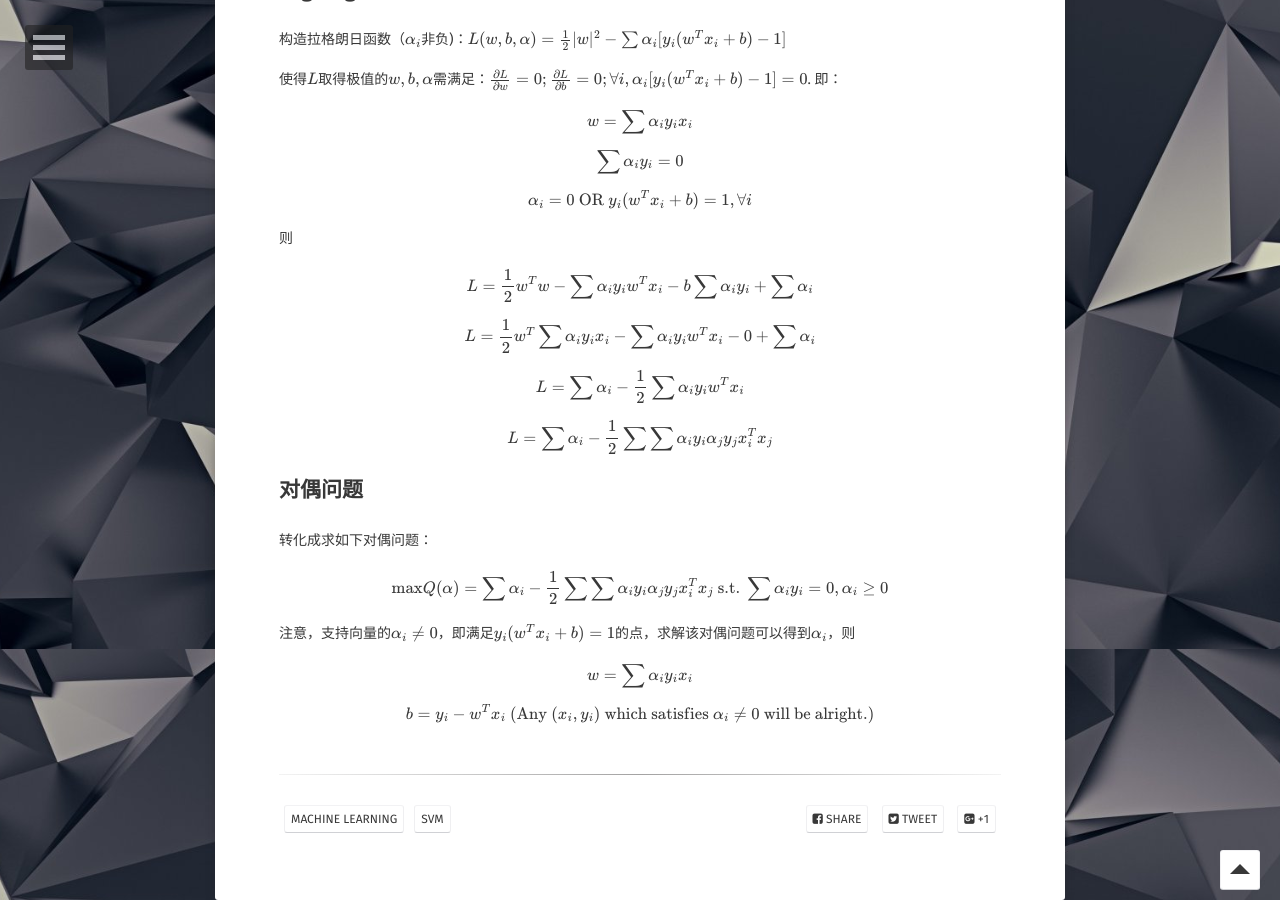
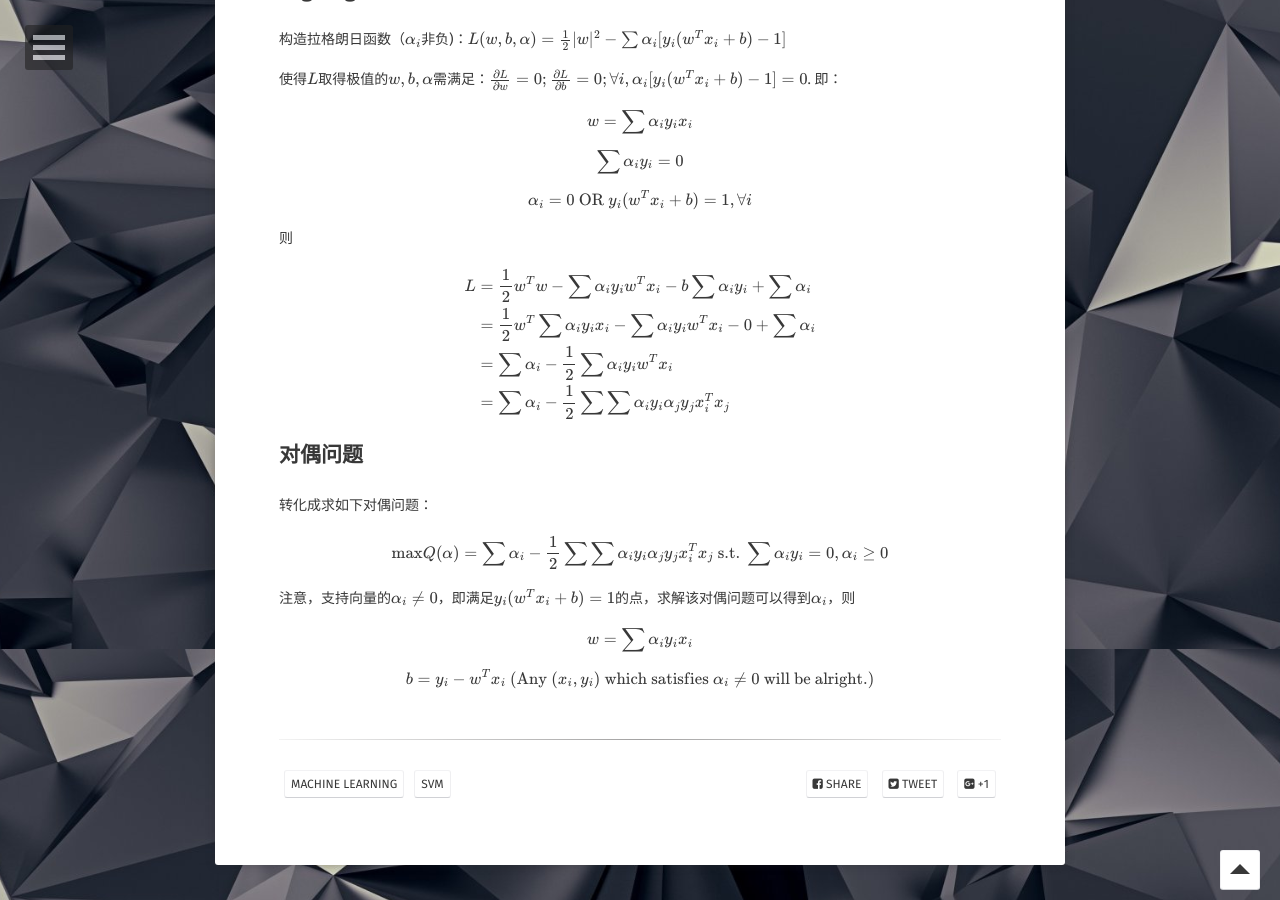
Before and after one commit to ziboyi/ziboyi.github.io, a Jekyll site: the page built from _posts/2017-11-16-支持向量机.md, in a window 1280 px wide and 900 px high, scrolled down 1151 px. Built offline with Jekyll 4.4.1, drawn with Linux system fonts in a browser that asks for light colours; some web fonts are replaced; formulas are drawn with MathJax 3.

Commit message:
Add content

```diff
--- a/_posts/2017-11-16-支持向量机.md
+++ b/_posts/2017-11-16-支持向量机.md
@@ -33,11 +33,16 @@ SVM的优化目标：最大化\\(\frac{a}{\|w\|}\\)，约束为\\( y_i(w^T x_i +
 \\[\sum{\alpha_i y_i}=0\\]
 \\[\alpha_i=0 \textrm{ OR } y_i(w^T x_i + b)=1, \forall i\\]
 
-则\\[L=\frac{1}{2}w^T w - \sum{\alpha_i y_i w^T x_i} - b\sum{\alpha_i y_i} + \sum{\alpha_i}\\]
+则
 
-\\[L=\frac{1}{2}w^T\sum{\alpha_i y_i x_i} - \sum{\alpha_i y_i w^T x_i} - 0 + \sum{\alpha_i} \\]
-\\[L= \sum{\alpha_i} - \frac{1}{2}\sum{\alpha_i y_i w^T x_i} \\]
-\\[L= \sum{\alpha_i} - \frac{1}{2}\sum\sum{\alpha_i y_i \alpha_j y_j x_i^T x_j}\\]
+<div>
+\begin{align}
+L &= \frac{1}{2}w^T w - \sum{\alpha_i y_i w^T x_i} - b\sum{\alpha_i y_i} + \sum{\alpha_i} \\
+&= \frac{1}{2}w^T\sum{\alpha_i y_i x_i} - \sum{\alpha_i y_i w^T x_i} - 0 + \sum{\alpha_i} \\
+&= \sum{\alpha_i} - \frac{1}{2}\sum{\alpha_i y_i w^T x_i} \\
+&= \sum{\alpha_i} - \frac{1}{2}\sum\sum{\alpha_i y_i \alpha_j y_j x_i^T x_j}
+\end{align}
+</div>
 
 ## 对偶问题
 
```
Also changed, not shown: 3 other files.
